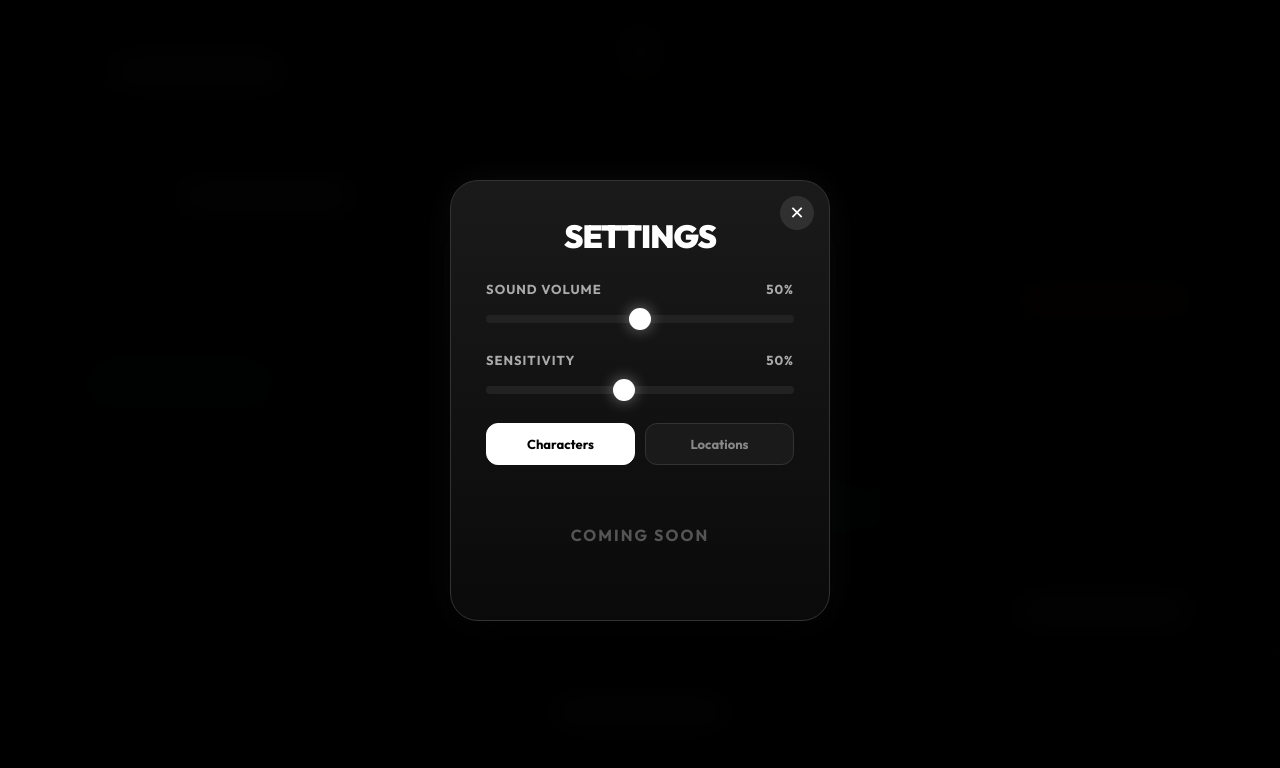
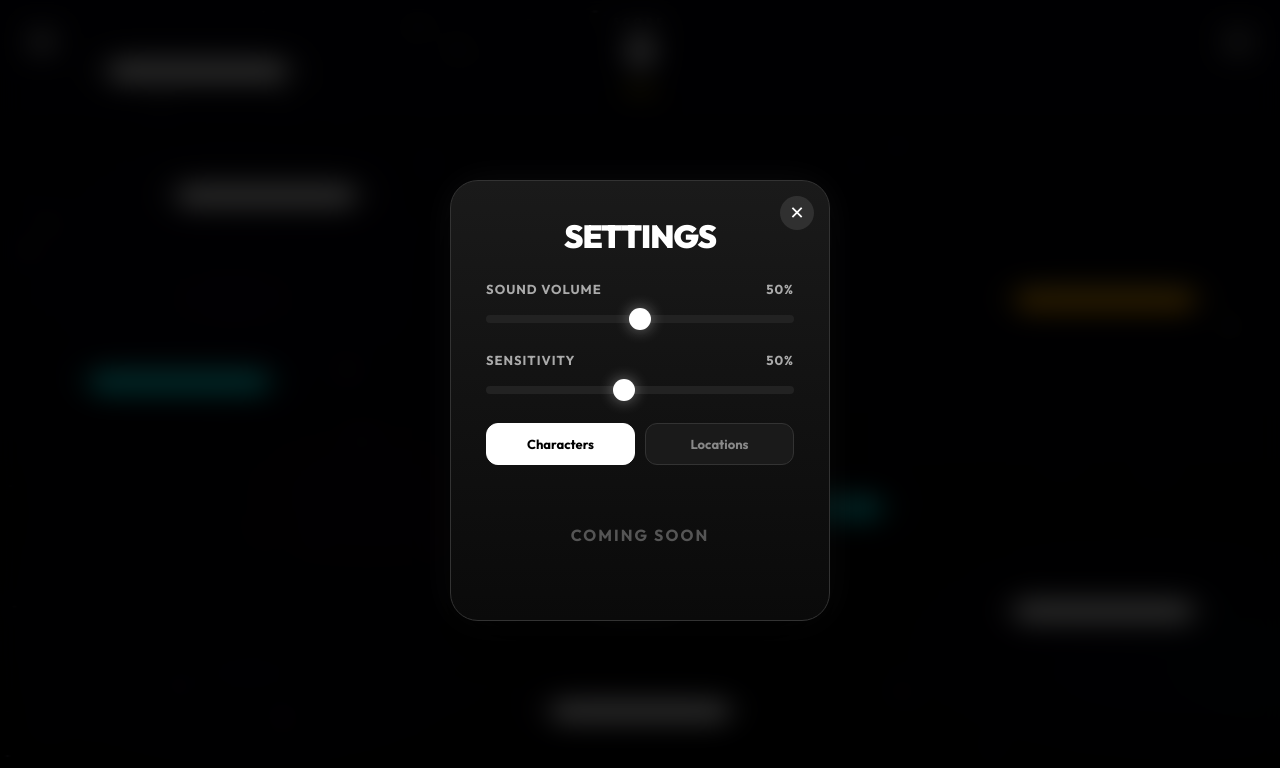
Before and after one commit to pidorasgejvork-gif/Frimegame, a plain HTML site: page index.html in a window 1280 px wide. Both pictures are taken after a click on the element 1238 px from the left and 42 px from the top of the page. Drawn offline with Linux system fonts and the light colour scheme; animation ran at ten frames a second.

Commit message:
Enhance background effects and fix menu state
Added improved background effects with stars and nebulas, and fixed menu state handling.

```diff
--- a/index.html
+++ b/index.html
@@ -284,11 +284,13 @@
 
     // --- ПЕРЕМЕННЫЕ ---
     let gameState = 'playing'; // playing, paused, gameover, menu
+    let prevGameState = 'playing';
     let score = 0;
     let highScore = parseInt(localStorage.getItem('neonjump_highscore') || '0');
 
     let particles = [];
     let stars = [];
+    let nebulas = []; // Для фона
 
     const GRAVITY = 0.55;
     const JUMP_FORCE = -15;
@@ -312,7 +314,6 @@
     let touchStartX = null;
     let touchCurrentX = null;
 
-    // Инициализация рекорда в UI
     document.getElementById('highscore').innerText = highScore;
 
     window.addEventListener('keydown', (e) => {
@@ -384,12 +385,29 @@
         }
     }
 
+    // --- УЛУЧШЕННЫЙ ФОН ---
     function initStars() {
         stars = [];
-        for(let i=0; i<80; i++) {
+        for(let i=0; i<100; i++) {
             stars.push({
-                x: Math.random() * width, y: Math.random() * height,
-                size: Math.random() * 2.5 + 1, speed: Math.random() * 2 + 1
+                x: Math.random() * width,
+                y: Math.random() * height,
+                size: Math.random() * 2 + 0.5,
+                speed: Math.random() * 3 + 1,
+                layer: Math.random() > 0.5 ? 1 : 2 // 1 - фон, 2 - передний план
+            });
+        }
+
+        // Туманности (Nebulas)
+        nebulas = [];
+        const colors = ['rgba(0, 255, 255, 0.05)', 'rgba(255, 0, 255, 0.05)', 'rgba(100, 0, 255, 0.05)'];
+        for(let i=0; i<5; i++) {
+            nebulas.push({
+                x: Math.random() * width,
+                y: Math.random() * height,
+                radius: Math.random() * 200 + 100,
+                color: colors[Math.floor(Math.random() * colors.length)],
+                speed: Math.random() * 0.5 + 0.2
             });
         }
     }
@@ -460,7 +478,16 @@
             const scroll = height / 3 - player.y;
             player.y += scroll;
             platforms.forEach(p => p.y += scroll);
-            stars.forEach(s => { s.y += scroll * 0.5; if(s.y > height) s.y = 0; });
+
+            // Прокрутка фона
+            stars.forEach(s => {
+                s.y += scroll * (s.layer === 1 ? 0.3 : 0.8);
+                if(s.y > height) s.y = 0;
+            });
+            nebulas.forEach(n => {
+                n.y += scroll * n.speed;
+                if(n.y - n.radius > height) n.y = -n.radius;
+            });
 
             score += Math.floor(scroll);
             document.getElementById('score').innerText = score;
@@ -478,7 +505,6 @@
         if (player.y > height + 150) {
             gameState = 'gameover';
 
-            // Проверка рекорда
             let isNewRecord = false;
             if (score > highScore) {
                 highScore = score;
@@ -496,18 +522,36 @@
     }
 
     function draw() {
-        ctx.fillStyle = '#000';
+        // --- УЛУЧШЕННЫЙ ФОН ---
+        // Базовый черный градиент
+        const bgGradient = ctx.createLinearGradient(0, 0, 0, height);
+        bgGradient.addColorStop(0, '#050510');
+        bgGradient.addColorStop(1, '#000000');
+        ctx.fillStyle = bgGradient;
         ctx.fillRect(0, 0, width, height);
 
-        stars.forEach(s => {
-            s.y -= 1;
-            if (s.y < 0) { s.y = height; s.x = Math.random() * width; }
-            ctx.fillStyle = `rgba(255, 255, 255, ${s.speed / 3})`;
+        // Туманности
+        nebulas.forEach(n => {
+            const grad = ctx.createRadialGradient(n.x, n.y, 0, n.x, n.y, n.radius);
+            grad.addColorStop(0, n.color);
+            grad.addColorStop(1, 'transparent');
+            ctx.fillStyle = grad;
             ctx.beginPath();
-            ctx.arc(s.x, s.y, s.size, 0, Math.PI * 2);
+            ctx.arc(n.x, n.y, n.radius, 0, Math.PI * 2);
             ctx.fill();
         });
 
+        // Звезды
+        stars.forEach(s => {
+            s.y -= s.speed;
+            if (s.y < 0) { s.y = height; s.x = Math.random() * width; }
+            ctx.fillStyle = `rgba(255, 255, 255, ${s.layer === 1 ? 0.2 : 0.6})`;
+            ctx.beginPath();
+            ctx.arc(s.x, s.y, s.layer === 1 ? s.size * 0.5 : s.size, 0, Math.PI * 2);
+            ctx.fill();
+        });
+
+        // Платформы со свечением
         platforms.forEach(p => {
             if (p.broken && p.breakTimer <= 0) return;
 
@@ -516,16 +560,27 @@
             else if (p.type === 'breakable') { topColor = p.broken ? '#f00' : '#ffaa00'; sideColor = '#b35900'; }
             else { topColor = '#00ffff'; sideColor = '#008888'; }
 
-            ctx.fillStyle = 'rgba(0,0,0,0.5)';
+            // Тень
+            ctx.fillStyle = 'rgba(0,0,0,0.6)';
             ctx.fillRect(p.x + 5, p.y + 5, p.width, p.height);
+
+            // Боковая грань
             ctx.fillStyle = sideColor;
             ctx.fillRect(p.x, p.y, p.width, p.height + 5);
+
+            // Верхняя грань со свечением
+            ctx.shadowBlur = 15;
+            ctx.shadowColor = topColor;
             ctx.fillStyle = topColor;
             ctx.fillRect(p.x, p.y, p.width, p.height);
+
+            // Блик
+            ctx.shadowBlur = 0;
             ctx.fillStyle = 'rgba(255,255,255,0.5)';
             ctx.fillRect(p.x, p.y, p.width, 3);
         });
 
+        // Частицы
         particles.forEach(pt => {
             ctx.globalAlpha = pt.life;
             ctx.fillStyle = pt.color;
@@ -533,6 +588,7 @@
         });
         ctx.globalAlpha = 1;
 
+        // Игрок
         ctx.save();
         ctx.translate(player.x + player.width/2, player.y + player.height/2);
         ctx.rotate(player.tilt);
@@ -541,8 +597,12 @@
         ctx.fillRect(-player.width/2 + 5, -player.height/2 + 5, player.width, player.height);
         ctx.fillStyle = '#888';
         ctx.fillRect(-player.width/2, -player.height/2, player.width, player.height + 4);
+
+        ctx.shadowBlur = 15;
+        ctx.shadowColor = '#fff';
         ctx.fillStyle = player.color;
         ctx.fillRect(-player.width/2, -player.height/2, player.width, player.height);
+        ctx.shadowBlur = 0;
 
         ctx.fillStyle = '#000';
         const eyeOffset = player.tilt > 0 ? 3 : (player.tilt < 0 ? -3 : 0);
@@ -573,30 +633,37 @@
         }
     }
 
+    // ИСПРАВЛЕНИЕ БАГА С МЕНЮ
     function openMenu() {
-        if (gameState === 'playing') togglePause();
+        if (gameState !== 'menu' && gameState !== 'gameover') {
+            prevGameState = gameState;
+            gameState = 'menu';
+        }
         document.getElementById('menu-modal').classList.add('open');
     }
 
     function closeMenu() {
         document.getElementById('menu-modal').classList.remove('open');
+
+        // Возвращаем игру в предыдущее состояние, если это была не пауза
+        if (gameState === 'menu') {
+            if (prevGameState === 'playing') {
+                gameState = 'playing';
+            } else if (prevGameState === 'paused') {
+                gameState = 'paused';
+                document.getElementById('pause-modal').classList.add('open');
+            } else {
+                // Если пришли из Game Over, перезапускаем игру
+                restartGame();
+            }
+        }
     }
 
-    // ФУНКЦИЯ ДЛЯ ПЕРЕХОДА В ГЛАВНОЕ МЕНЮ ИЗ ИГРЫ ИЛИ GAME OVER
     function goToMenu() {
-        gameState = 'menu'; // Меняем состояние, чтобы игра не обновлялась
+        gameState = 'menu';
+        prevGameState = 'gameover';
         document.getElementById('game-over-modal').classList.remove('open');
         document.getElementById('pause-modal').classList.remove('open');
-
-        // Сбрасываем игровые параметры (но не трогаем рекорд)
-        player.x = width / 2 - 20;
-        player.y = height - 150;
-        player.vy = 0;
-        player.tilt = 0;
-        score = 0;
-        document.getElementById('score').innerText = '0';
-
-        // Открываем меню настроек как "главное меню"
         document.getElementById('menu-modal').classList.add('open');
     }
 
```
